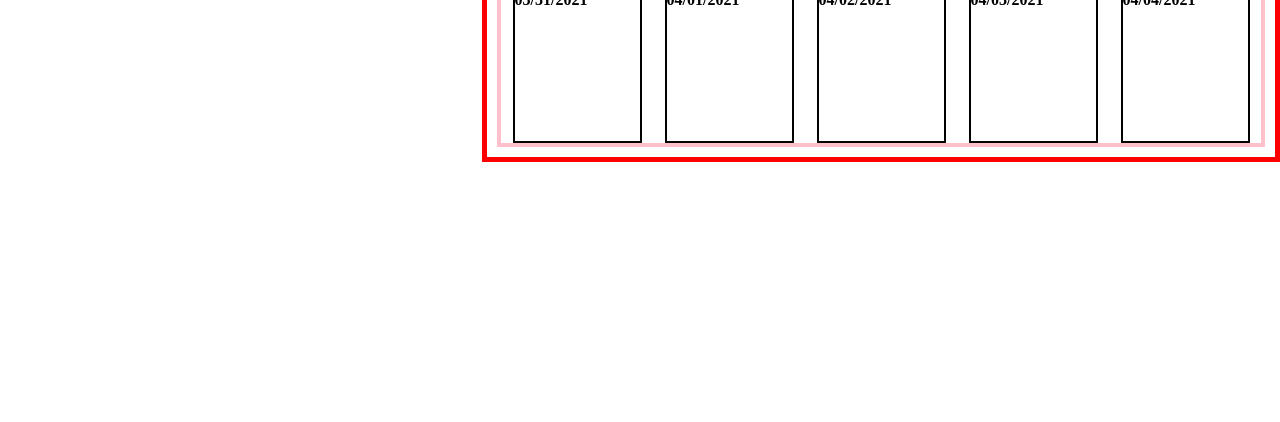
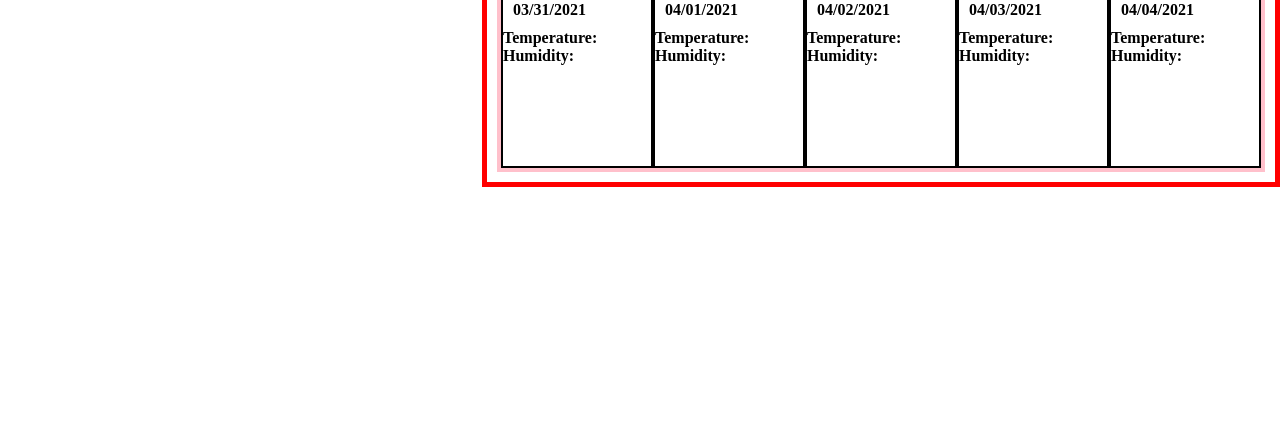
Before and after one commit to zreggert/weather_forecast, a plain HTML site: page index.html in a window 1280 px wide. Shown: the part 378-800 px from the top of the page. Drawn offline with nearby package versions, Linux system fonts and the light colour scheme.

Commit message:
added temp and humidity sections to the forecast cards

```diff
--- a/assets/script.js
+++ b/assets/script.js
@@ -2,22 +2,33 @@ var today = moment();
 $('.present-date').text(moment().format('LLLL'));
 var prevSearches = JSON.parse(localStorage.getItem('searched-cities')) || [];
 
-var dayOne = $('<h4></h4>').text(moment().add(1, 'days').format('L'));
-$('#card1').append(dayOne);
-var dayTwo = $('<h4></h4>').text(moment().add(2, 'days').format('L'));
-$('#card2').append(dayTwo);
-var dayThree = $('<h4></h4>').text(moment().add(3, 'days').format('L'));
-$('#card3').append(dayThree);
-var dayFour = $('<h4></h4>').text(moment().add(4, 'days').format('L'));
-$('#card4').append(dayFour);
-var dayFive = $('<h4></h4>').text(moment().add(5, 'days').format('L'));
-$('#card5').append(dayFive);
+var dayOne = $('<h4 class="date"></h4>').text(moment().add(1, 'days').format('L'));
+$('#card1').prepend(dayOne);
+var dayTwo = $('<h4 class="date"></h4>').text(moment().add(2, 'days').format('L'));
+$('#card2').prepend(dayTwo);
+var dayThree = $('<h4 class="date"></h4>').text(moment().add(3, 'days').format('L'));
+$('#card3').prepend(dayThree);
+var dayFour = $('<h4 class="date"></h4>').text(moment().add(4, 'days').format('L'));
+$('#card4').prepend(dayFour);
+var dayFive = $('<h4 class="date"></h4>').text(moment().add(5, 'days').format('L'));
+$('#card5').prepend(dayFive);
 
+
+renderButtons();
+
+function renderButtons() {
+    $('.prev-search-list').empty();
+    for (var i = 0; i < prevSearches.length; i++) {
+        var cityButton = $('<button class="city-btn"></button>').text(prevSearches[i]);
+        $('.prev-search-list').append(cityButton);
+    }
+}
 
 $(document).ready(function() {
 
+
     //search button stores the searched city to the array of previously searched cities and stores that array to local storage
-    $('.search-btn').click(function() {
+    $('.search-btn').click(function(event) {
         event.preventDefault();
         clearToday();
         var city = $('#city-search').val().trim();
@@ -37,10 +48,12 @@ $(document).ready(function() {
         renderButtons();
     })
 
+    // storing an array to local storage
     function storingCities(prevSearches) {
         localStorage.setItem("searched-cities", JSON.stringify(prevSearches));
     }
 
+    // clears data from previous searches
     function clearToday() {
         $('.current-city').text("");
         $('#temp').text("");
@@ -76,7 +89,6 @@ $(document).ready(function() {
             .then(function (cityData) {
                 console.log(cityData)
                 weatherReport(cityData);
-                // getFiveDayForecast(cityData);
             })
         })
     }
@@ -95,24 +107,30 @@ $(document).ready(function() {
         var uvIndex =  $('<p></p>').text(cityData.current.uvi);
         console.log(cityWind);
         $('#uv').append(uvIndex);
+        getFiveDayForecast(cityData);
     }
 
-    // function getFiveDayForecast(cityData) {
-    //     for ( i = 0; i < 5; i++) {
-    //         var futureTemp = $("<h4></h4>").text(cityData.daily[i].temp);
-    //         var futureHum = $("<h4></h4>").text(cityData.daily[i].humidity);
+    function getFiveDayForecast(cityData) {
+        console.log(cityData);
+        var cards = $('.weather-card').toArray();
+        cards.forEach(element => {
+            for ( i = 0; i < 5; i++) {
+            var futureTemp = $("<h4></h4>").text(cityData.daily[i].temp);
+            console.log(futureTemp);
+            $(element).append(futureTemp)
+            var futureHum = $("<h4></h4>").text(cityData.daily[i].humidity);
+            console.log(futureHum);
+            $(element).append(futureHum)
+        }
+        })
+        // for ( i = 0; i < 5; i++) {
+        //     var futureTemp = $("<h4></h4>").text(cityData.daily[i].temp);
+        //     console.log(futureTemp)
+        //     var futureHum = $("<h4></h4>").text(cityData.daily[i].humidity);
 
-    //         if ( i = 0) {
-    //             $("#card1").append(futureTemp, futureHum)
-    //         }
-    //     }
-    // }
-
-    function renderButtons() {
-        $('.prev-search-list').empty();
-        for (var i = 0; i < prevSearches.length; i++) {
-            var cityButton = $('<button class="city-btn"></button>').text(prevSearches[i]);
-            $('.prev-search-list').append(cityButton);
-        }
+        //     if ( i = 0) {
+        //         $("#card1").append(futureTemp, futureHum)
+        //     }
+        //}
     }
 })
--- a/assets/styles.css
+++ b/assets/styles.css
@@ -76,8 +76,15 @@ h5 {
 
 .weather-card {
     border: 2px solid black;
-    height: 150px;
-    width: 125px;
+    height: 175px;
+    width: 150px;
     display: flex;
-    flex-direction: row;
+    flex-direction: column;
 }
+
+.date {
+    padding-left: 10px;
+    padding-top: 10px;
+    padding-bottom: 10px;
+
+}
--- a/index.html
+++ b/index.html
@@ -40,12 +40,26 @@
             <section class="five-day-forecast">
                 <h3>5-Day Forecast:</h3>
                 <div class="future-forecasts">
-                    <div class="weather-card" id="card1"></div>
-                    <div class="weather-card" id="card2"></div>
-                    <div class="weather-card" id="card3"></div>
-                    <div class="weather-card" id="card4"></div>
-                    <div class="weather-card" id="card5"></div>
-
+                    <div class="weather-card" id="card1">
+                        <h4>Temperature: <span class="fore-temp"></span></h4>
+                        <h4>Humidity: <span class="fore-humidity"></span></h4>
+                    </div>
+                    <div class="weather-card" id="card2">
+                        <h4>Temperature: <span class="fore-temp"></span></h4>
+                        <h4>Humidity: <span class="fore-humidity"></span></h4>
+                    </div>
+                    <div class="weather-card" id="card3">
+                        <h4>Temperature: <span class="fore-temp"></span></h4>
+                        <h4>Humidity: <span class="fore-humidity"></span></h4>
+                    </div>
+                    <div class="weather-card" id="card4">
+                        <h4>Temperature: <span class="fore-temp"></span></h4>
+                        <h4>Humidity: <span class="fore-humidity"></span></h4>
+                    </div>
+                    <div class="weather-card" id="card5">
+                        <h4>Temperature: <span class="fore-temp"></span></h4>
+                        <h4>Humidity: <span class="fore-humidity"></span></h4>
+                    </div>
                 </div>
             </section>
         </main>
```
